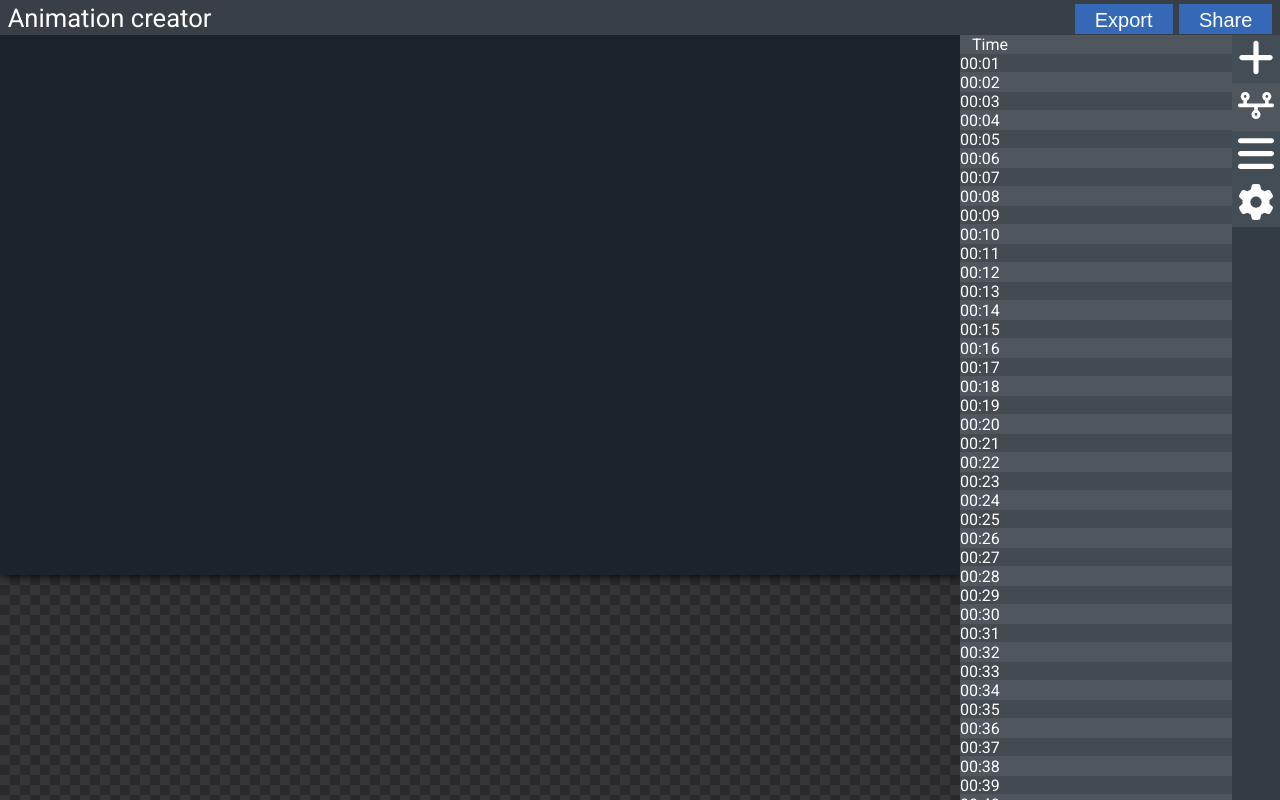
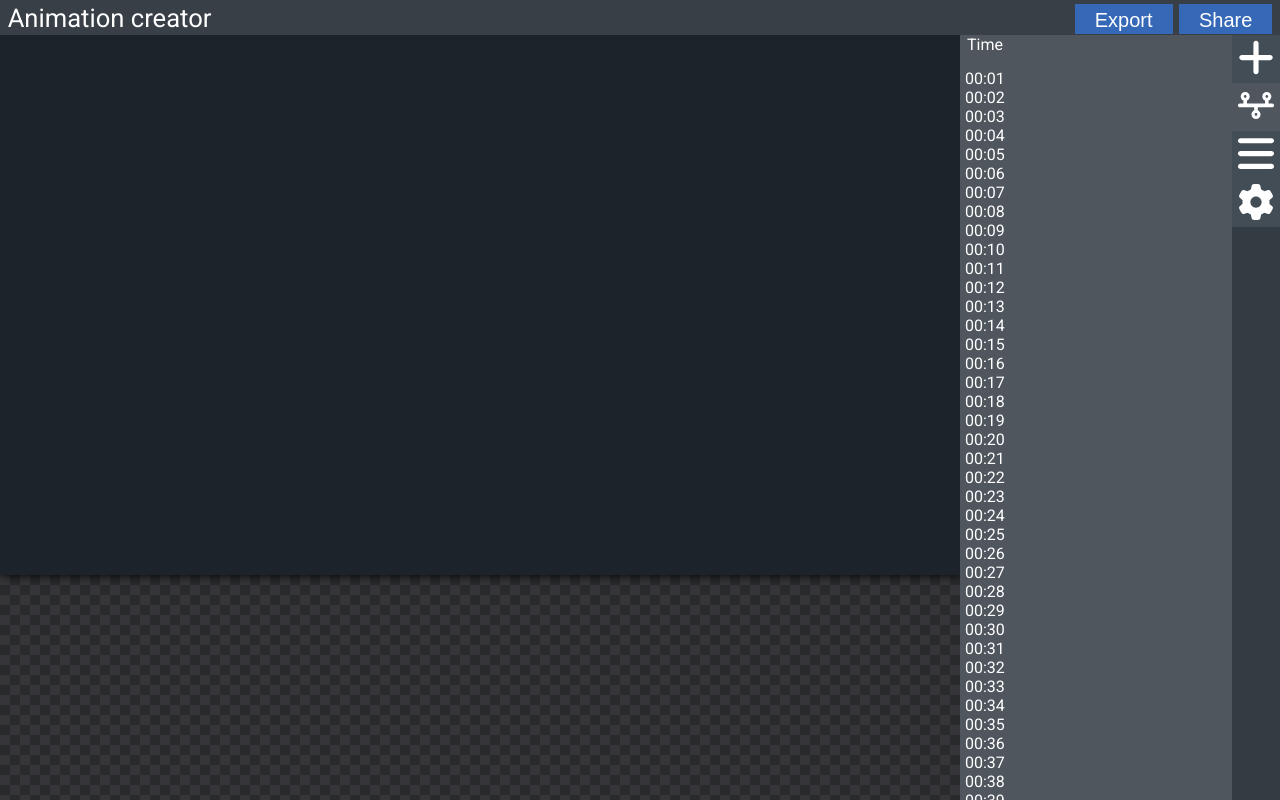
Before and after one commit to Glitch752/AnimationCreator, a plain HTML site: page index.html in a window 1280 px wide. Both pictures are taken after a click on the button 1256 px from the left and 107 px from the top of the page. Drawn offline with Linux system fonts and the light colour scheme.

Commit message:
Fixed timeline styles

```diff
--- a/styles.css
+++ b/styles.css
@@ -100,6 +100,7 @@ body {
     background-color: #333b43;
     display: flex;
     flex-direction: column;
+    z-index: 50;
 }
 
 .rightNavigationButton {
@@ -495,41 +496,59 @@ body {
     top: 0;
     left: 0;
     overflow: auto;
-    display: flex;
-    flex-direction: row;
     color: white;
 
-    /* Make the scrollbars invisible */
-    scrollbar-width: none;
+    white-space: nowrap;
 }
+
 .timeline::-webkit-scrollbar {
-    display: none;
+    width: 10px;
+    height: 10px;
+}
+.timeline::-webkit-scrollbar-track {
+    background: #1f2227;
+}
+.timeline::-webkit-scrollbar-thumb {
+    background: #434d55;
+}
+.timeline::-webkit-scrollbar-thumb:hover {
+    background: #4f565e;
 }
 
 .timeline-column {
-    width: 40px;
-    height: 100%;
+    width: 30px;
     display: inline-block;
-    display: flex;
+    display: inline-flex;
+    flex-direction: column;
     align-items: center;
-    flex-direction: column;
 }
 
 .timeline-column-line {
     width: 3px;
-    height: 100%;
+    height: var(--height);
     background-color: #5dadee;
     position: absolute;
     top: 0;
 }
 
-.timeline-column-header {
+.timeline-headers {
     position: sticky;
     top: 0;
+    z-index: 5;
+    background-color: #4f565e;
+    width: var(--width);
+}
+.timeline-column-header {
+    width: 30px;
+    display: inline-block;
+    text-align: center;
+}
+.timeline-column-header-time {
+    width: 50px;
 }
 
 .timeline-column-time {
-    width: 60px;
+    width: 50px;
 }
 .timeline-column-time {
     flex-wrap: wrap;
@@ -541,11 +560,12 @@ body {
     height: 18px;
     position: absolute;
     left: 0;
-    width: 100%;
+    width: var(--width);
 }
 .timeline-text {
     z-index: 100;
     isolation: isolate;
+    margin-left: 5px;
 }
 .timeline-column-body {
     position: absolute;
--- a/timeline.js
+++ b/timeline.js
@@ -17,20 +17,31 @@ function refreshTimeline(objects) {
                     </div>`;
             } else {
                 times += `
-                    <div class="timeline-column-body-time">${getformattedTime(i, j)}</div>`;
+                    <div class="timeline-column-body-time timeline-text">${getformattedTime(i, j)}</div>`;
             }
         }
     }
 
+    let headers = ``;
+    for(let i = 0; i < objects.length; i++) {
+        headers += `
+            <div class="timeline-column-header">
+                <div class="timeline-column-header-title">${i}</div>
+            </div>
+        `;
+    }
+
     timeline.innerHTML = `
         <div class="timeline-marker" id="timelineMarker" onpointerdown="mouseDownTimeline()"></div>
+        <div class="timeline-headers">
+            <div class="timeline-column-header timeline-column-header-time">
+                <div class="timeline-column-header-title">Time</div>
+            </div>
+            ${headers}
+        </div>
         <!-- Time column -->
         <div class="timeline-column timeline-column-time">
-            <div class="timeline-column-header">
-                <div class="timeline-column-header-title">Time</div>
-            </div>
             <div class="timeline-column-body" id="timelineColumnTimes">
-                <br />
                 ${times}
             </div>
         </div>
@@ -41,9 +52,6 @@ function refreshTimeline(objects) {
 
         timeline.innerHTML += `
             <div class="timeline-column">
-                <div class="timeline-column-header">
-                    <div class="timeline-column-header-title">${i}</div>
-                </div>
                 <div class="timeline-column-line">
                     <div class="timeline-column-line-marker" style="--height: 3"></div>
                     <div class="timeline-column-line-marker" style="--height: 1"></div>
@@ -52,6 +60,10 @@ function refreshTimeline(objects) {
             </div>
         `;
     }
+
+    console.log(timeline.scrollHeight);
+    timeline.style.setProperty("--width", timeline.scrollWidth + "px");
+    timeline.style.setProperty("--height", timeline.scrollHeight + "px");
 }
 
 function mouseDownTimeline() {
```
